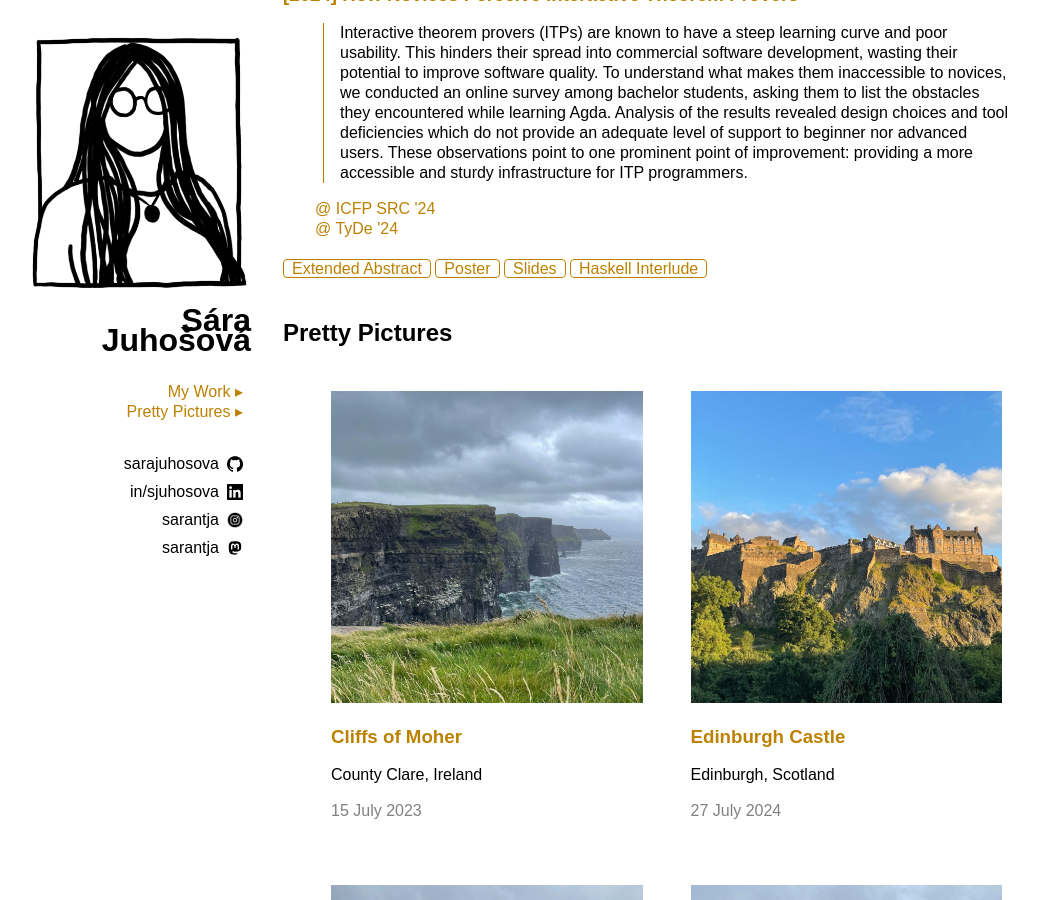
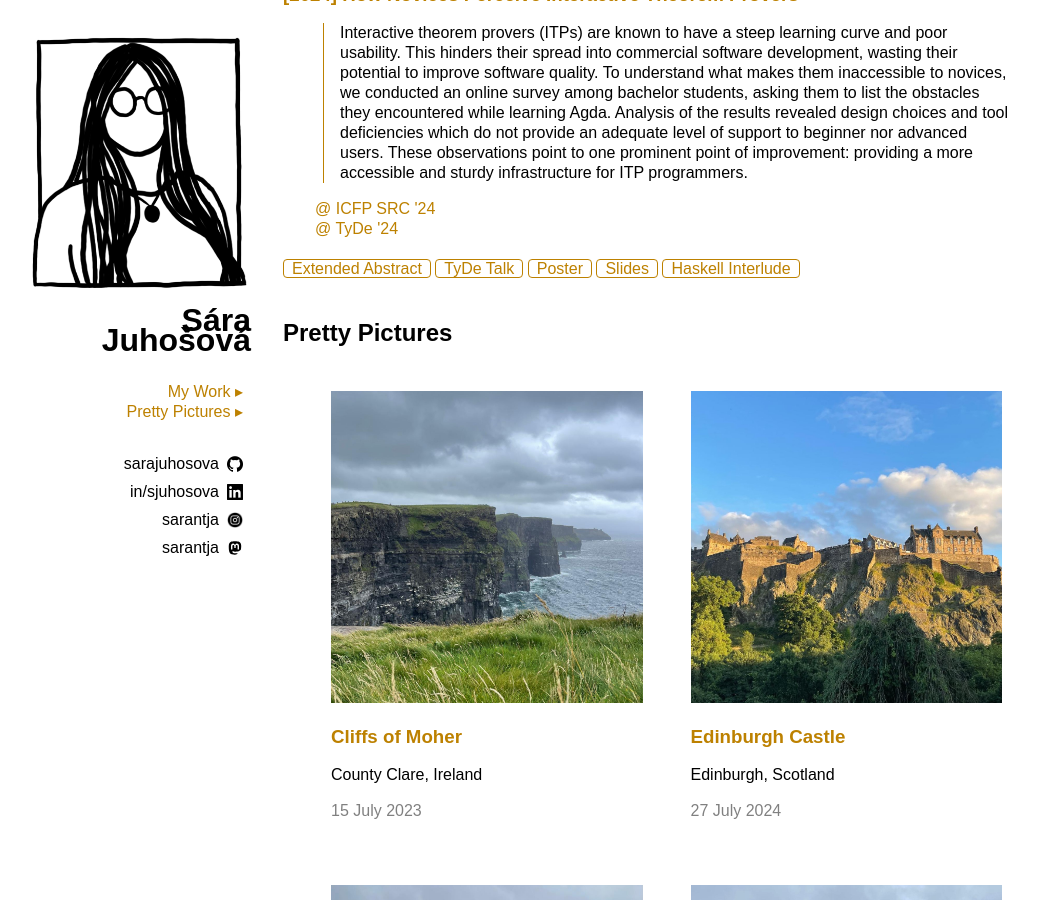
Before and after one commit to sarajuhosova/sarajuhosova.github.io, a Jekyll site: the page built from index.md, in a window 1280 px wide and 900 px high, scrolled down 818 px. Shown: the whole window, without its empty margins (102-1140 px from the left). Built offline with Jekyll 4.4.1, drawn with Linux system fonts in a browser that asks for light colours.

Commit message:
Add link to TyDe talk

```diff
--- a/_data/work.yaml
+++ b/_data/work.yaml
@@ -34,6 +34,8 @@
   links:
     - title: Extended Abstract
       link: /assets/files/novices/extended-abstract.pdf
+    - title: TyDe Talk
+      link: https://youtu.be/VUg6lyYzaVQ?si=ggwWjG5GrH0Jvcqm
     - title: Poster
       link: /assets/files/novices/poster.pdf
     - title: Slides
```
